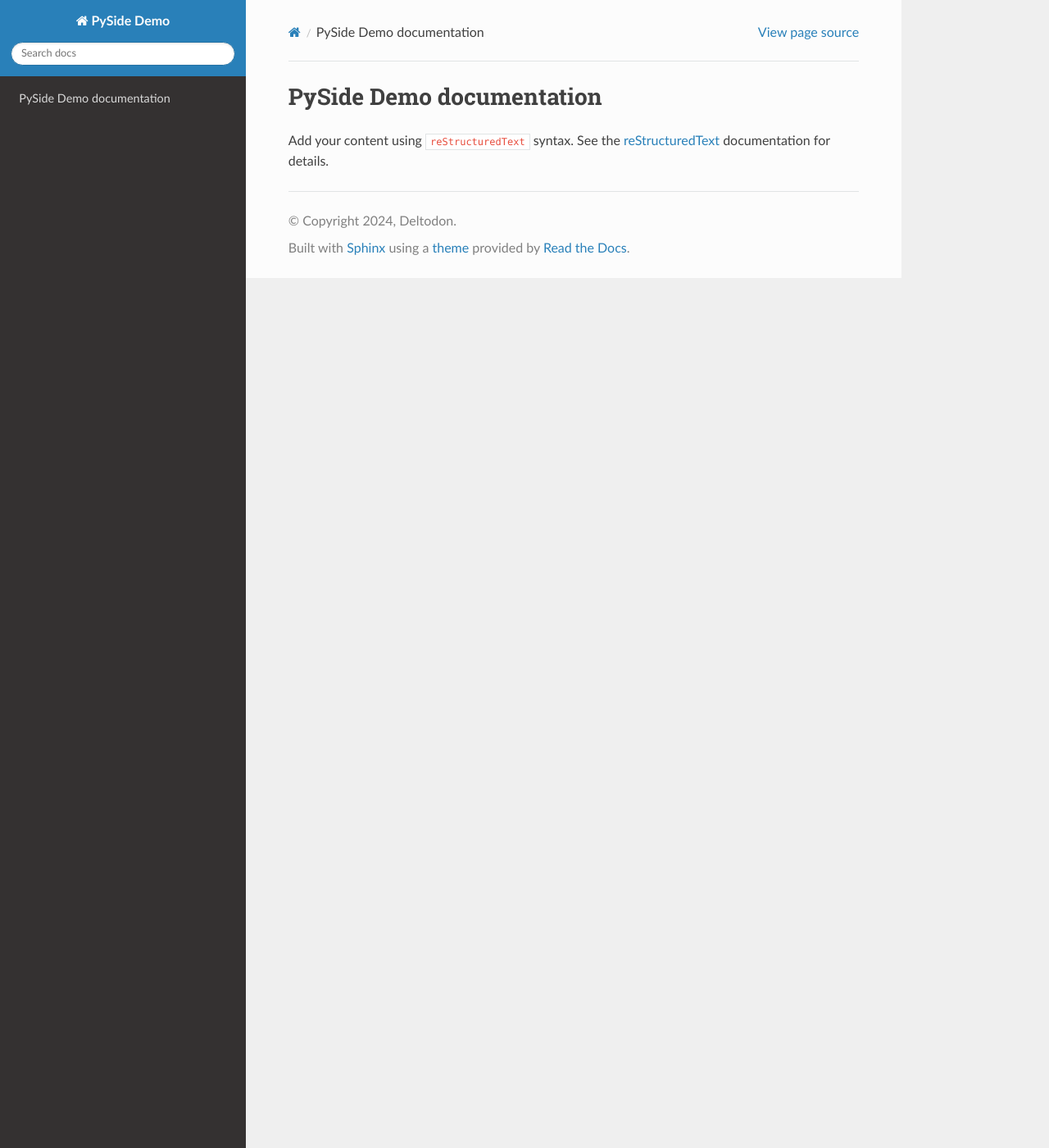
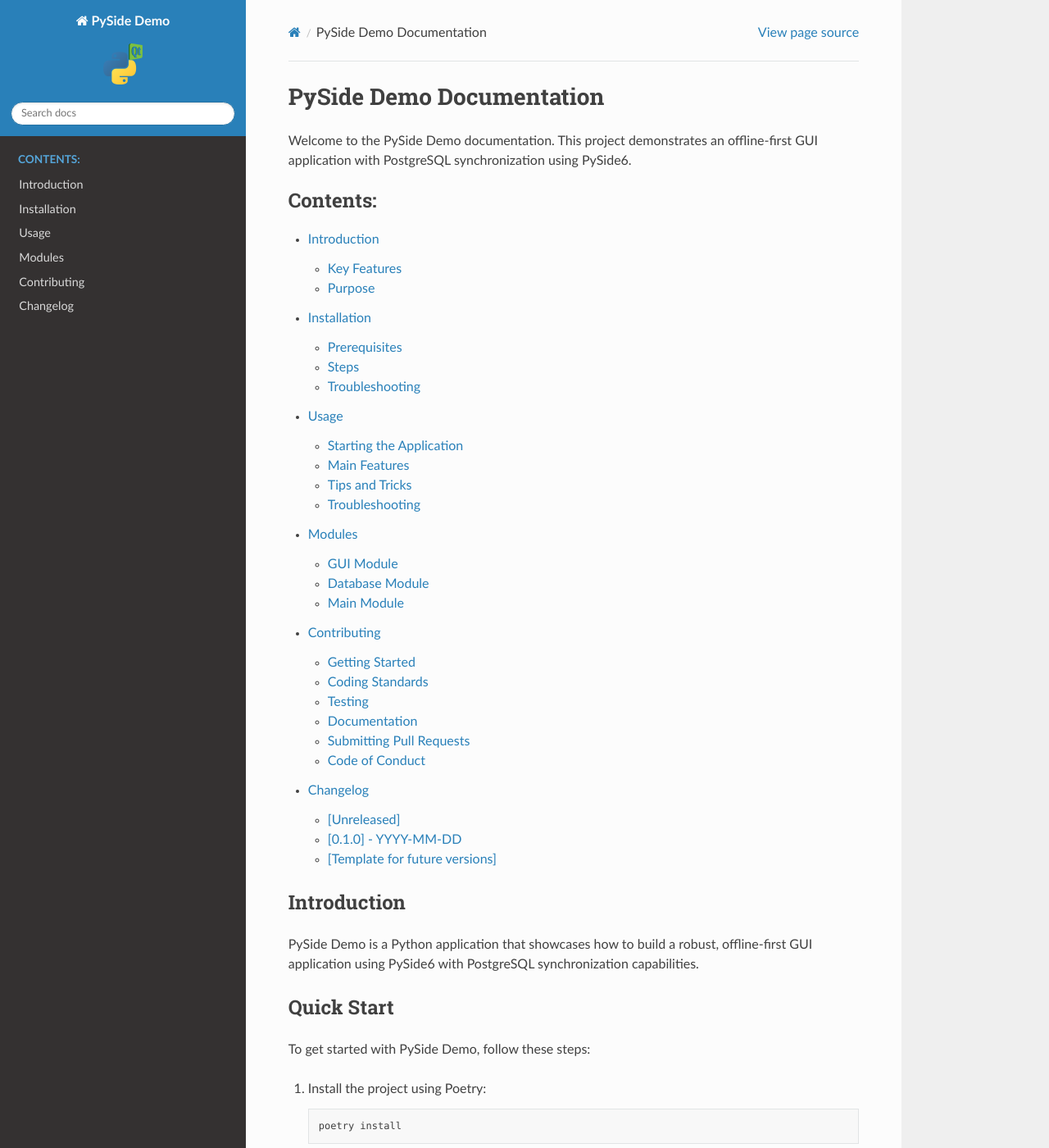
Before and after one commit to deltodon/pyside-demo, a Sphinx documentation site: the page built from docs/index.rst, in a window 1280 px wide and 1400 px high. Shown: the whole window at 82% size. Built offline with Sphinx 7.4.7 and the Read the Docs theme 2.0.0, drawn with Linux system fonts in a browser that asks for light colours; some of the changed text lies outside the part shown.

Commit message:
Add docs first draft with favicon and logo

```diff
--- /dev/null
+++ b/docs/changelog.rst
@@ -0,0 +1,72 @@
+Changelog
+=========
+
+All notable changes to the PySide Demo project will be documented in this file.
+
+The format is based on `Keep a Changelog <https://keepachangelog.com/en/1.0.0/>`_,
+and this project adheres to `Semantic Versioning <https://semver.org/spec/v2.0.0.html>`_.
+
+[Unreleased]
+------------
+
+Added
+^^^^^
+- Initial project setup
+- Basic GUI structure using PySide6
+- Offline-first architecture implementation
+- PostgreSQL synchronization functionality
+
+Changed
+^^^^^^^
+- N/A
+
+Deprecated
+^^^^^^^^^^
+- N/A
+
+Removed
+^^^^^^^
+- N/A
+
+Fixed
+^^^^^
+- N/A
+
+Security
+^^^^^^^^
+- N/A
+
+[0.1.0] - YYYY-MM-DD
+--------------------
+
+Added
+^^^^^
+- Initial release of PySide Demo
+- [List key features included in the first release]
+
+[Template for future versions]
+------------------------------
+
+Added
+^^^^^
+- New features.
+
+Changed
+^^^^^^^
+- Changes in existing functionality.
+
+Deprecated
+^^^^^^^^^^
+- Soon-to-be removed features.
+
+Removed
+^^^^^^^
+- Now removed features.
+
+Fixed
+^^^^^
+- Any bug fixes.
+
+Security
+^^^^^^^^
+- In case of vulnerabilities.
--- a/docs/conf.py
+++ b/docs/conf.py
@@ -34,6 +34,8 @@
 
 html_theme = "sphinx_rtd_theme"
 html_static_path = ["_static"]
+html_favicon = "_static/favicon.ico"
+html_logo = "_static/logo.png"
 
 # -- Options for todo extension ----------------------------------------------
 # https://www.sphinx-doc.org/en/master/usage/extensions/todo.html#configuration
--- /dev/null
+++ b/docs/contributing.rst
@@ -0,0 +1,69 @@
+Contributing
+============
+
+We welcome contributions to the PySide Demo project! This document provides guidelines for contributing to the project.
+
+Getting Started
+---------------
+
+1. Fork the repository on GitHub.
+2. Clone your fork locally:
+
+   .. code-block:: bash
+
+      git clone https://github.com/your-username/pyside-demo.git
+      cd pyside-demo
+
+3. Create a new branch for your feature or bug fix:
+
+   .. code-block:: bash
+
+      git checkout -b feature-or-fix-name
+
+4. Make your changes and commit them with a clear commit message.
+5. Push your changes to your fork:
+
+   .. code-block:: bash
+
+      git push origin feature-or-fix-name
+
+6. Open a pull request on the original repository.
+
+Coding Standards
+----------------
+
+- Follow PEP 8 style guide for Python code.
+- Use type hints where appropriate.
+- Write clear, concise comments and docstrings.
+- Ensure your code is compatible with Python 3.9+.
+
+Testing
+-------
+
+- Add unit tests for new functionality.
+- Ensure all tests pass before submitting a pull request.
+- Run tests using pytest:
+
+  .. code-block:: bash
+
+     poetry run pytest
+
+Documentation
+-------------
+
+- Update documentation for any new features or changes in behavior.
+- Use clear, concise language in your documentation.
+
+Submitting Pull Requests
+------------------------
+
+- Provide a clear description of the problem and solution.
+- Include any relevant issue numbers.
+- Ensure CI checks pass on your pull request.
+
+Code of Conduct
+---------------
+
+Please note that this project is released with a Contributor Code of Conduct. By participating in this project you agree to abide by its terms.
+
+Thank you for contributing to PySide Demo!
--- a/docs/index.rst
+++ b/docs/index.rst
@@ -1,16 +1,54 @@
-.. PySide Demo documentation master file, created by
-   sphinx-quickstart on Fri Sep 20 17:53:48 2024.
-   You can adapt this file completely to your liking, but it should at least
-   contain the root `toctree` directive.
-
-PySide Demo documentation
+PySide Demo Documentation
 =========================
 
-Add your content using ``reStructuredText`` syntax. See the
-`reStructuredText <https://www.sphinx-doc.org/en/master/usage/restructuredtext/index.html>`_
-documentation for details.
-
+Welcome to the PySide Demo documentation. This project demonstrates an offline-first GUI application with PostgreSQL synchronization using PySide6.
 
 .. toctree::
    :maxdepth: 2
    :caption: Contents:
+
+   introduction
+   installation
+   usage
+   modules/index
+   contributing
+   changelog
+
+Introduction
+------------
+
+PySide Demo is a Python application that showcases how to build a robust, offline-first GUI application using PySide6 with PostgreSQL synchronization capabilities.
+
+Quick Start
+-----------
+
+To get started with PySide Demo, follow these steps:
+
+1. Install the project using Poetry:
+
+   .. code-block:: bash
+
+      poetry install
+
+2. Run the application:
+
+   .. code-block:: bash
+
+      poetry run python -m pyside_demo
+
+For more detailed instructions, see the :doc:`installation` and :doc:`usage` pages.
+
+Features
+--------
+
+- Offline-first architecture
+- PySide6-based GUI
+- PostgreSQL synchronization
+- [Add more features here]
+
+Indices and tables
+==================
+
+* :ref:`genindex`
+* :ref:`modindex`
+* :ref:`search`
--- /dev/null
+++ b/docs/modules/index.rst
@@ -0,0 +1,19 @@
+Modules
+=======
+
+This section provides detailed documentation for the various modules that make up the PySide Demo application.
+
+.. toctree::
+   :maxdepth: 2
+
+   gui
+   db
+   main
+
+The PySide Demo application is composed of three main modules:
+
+1. GUI Module: Handles the graphical user interface components.
+2. Database Module: Manages database operations and synchronization.
+3. Main Module: Serves as the entry point for the application.
+
+For detailed information about each module, please refer to their respective pages linked above.
--- /dev/null
+++ b/docs/usage.rst
@@ -0,0 +1,46 @@
+Usage
+=====
+
+This guide provides an overview of how to use the PySide Demo application.
+
+Starting the Application
+------------------------
+
+After installation, you can start the application by running:
+
+.. code-block:: bash
+
+   python -m pyside_demo
+
+Main Features
+-------------
+
+1. Offline Mode
+   - The application works without an internet connection
+   - Data is stored locally
+
+2. Synchronization
+   - When online, the app syncs local data with the PostgreSQL database
+   - Sync status is displayed in the UI
+
+3. GUI Interface
+   - [Describe main windows/screens]
+   - [Explain key UI elements and their functions]
+
+4. Data Management
+   - [Explain how to add/edit/delete data]
+   - [Describe any data visualization features]
+
+Tips and Tricks
+---------------
+
+- [Add any useful tips for users]
+- [Describe keyboard shortcuts if applicable]
+
+Troubleshooting
+---------------
+
+- [List common issues and their solutions]
+- [Provide guidance on where to find logs or how to report bugs]
+
+For more detailed information on specific features, please refer to the respective sections in the documentation.
```
Also changed, not shown: docs/installation.rst (added, +49 -0 lines), docs/introduction.rst (added, +23 -0 lines), docs/modules/db.rst (added, +29 -0 lines), docs/modules/gui.rst (added, +37 -0 lines), docs/modules/main.rst (added, +11 -0 lines), docs/_static/favicon.ico (added), docs/_static/logo.png (added).
